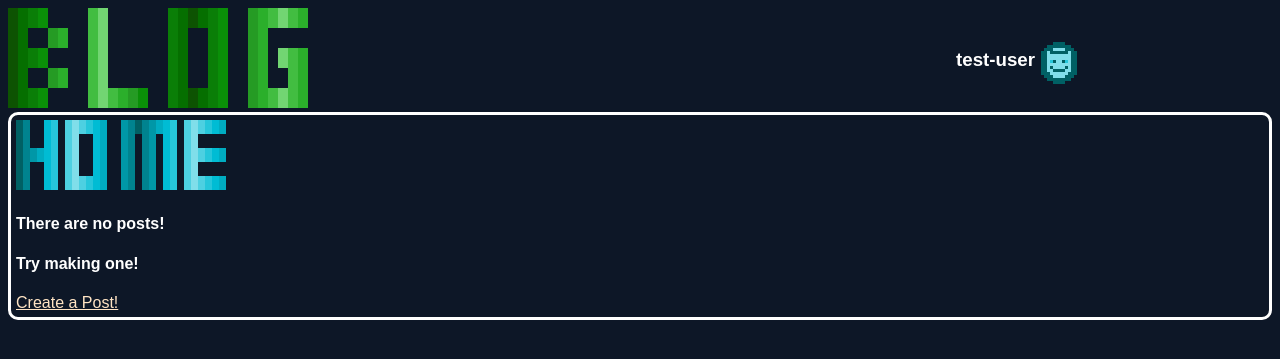
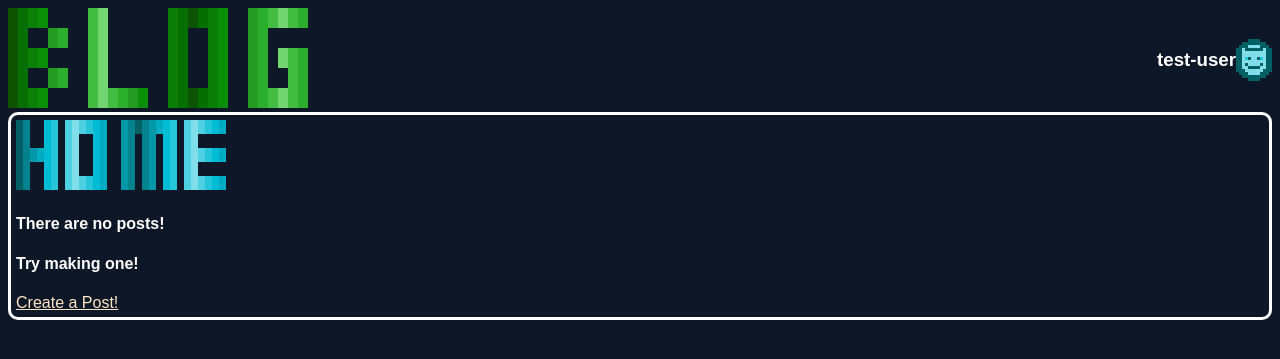
Before and after one commit to Nathan3-14/flask, a Flask app: page / in a window 1280 px wide. Shown: the top 359 px of the page. Run offline with Flask 3, Linux system fonts and the light colour scheme.

Commit message:
Fixed width

```diff
--- a/blog/static/css/global.css
+++ b/blog/static/css/global.css
@@ -12,7 +12,7 @@ body {
 #user {
     display: flex;
     align-items: center;
-    text-align: right;
+    justify-content: flex-end;
 }
 
 
```
Also changed, not shown: blog/static/images/blog-user-var1.png, blog/static/images/blog-user-var2.png, blog/static/images/blog-user-var3.png.
